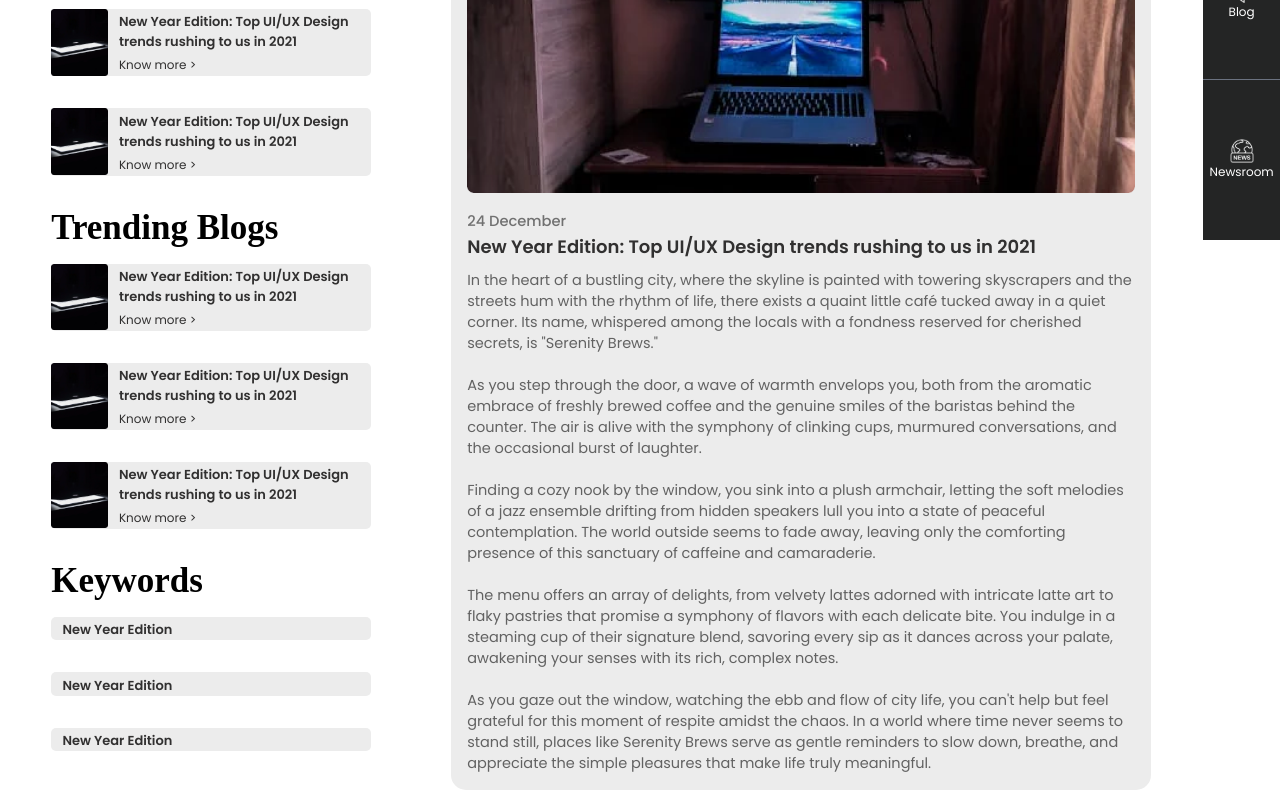
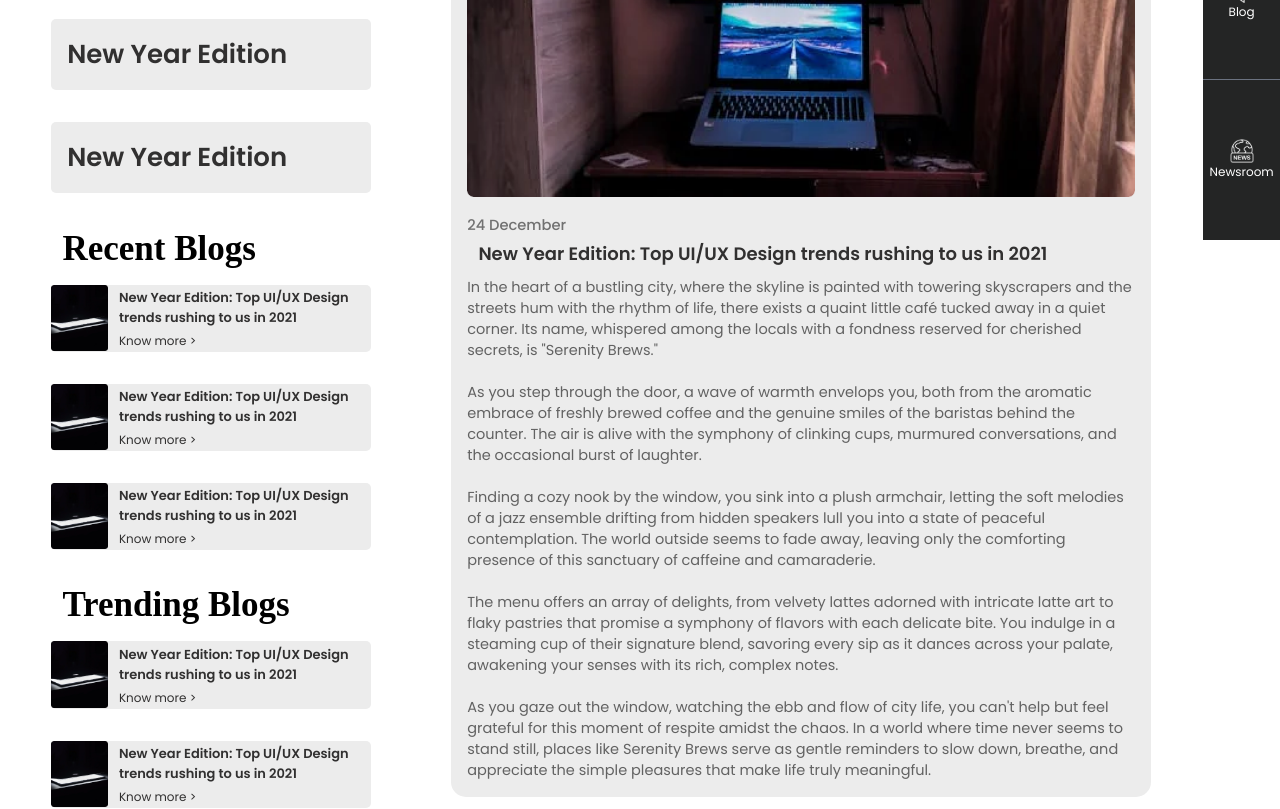
Before and after one commit to BizmanSS/Aquarian, a React (Create React App) app: page /blogs/innerBlog in a window 1280 px wide. Shown: the part 560-1369 px from the top of the page. Built offline with nearby package versions, Linux system fonts and the light colour scheme.

Commit message:
Added keywords

```diff
--- a/src/components/BlogsComponent/innerBlog.js
+++ b/src/components/BlogsComponent/innerBlog.js
@@ -177,7 +177,7 @@ const BlogPosts = () => {
   ];
   const Keywords = ({ title }) => {
     return (
-      <div className="post-card-recent">
+      <div className="post-card-keywords">
         <div>
         <h1>{title}</h1>
         </div>
@@ -250,6 +250,12 @@ const InnerBlog = ({ title, description, date, image}) => {
       </div>
       <div className="left-blog">
         <div>
+        <h1 className="title-heading">Keywords</h1>
+          <div className="blog-card-recent">
+            {keywords.map((post, index) => (
+              <Keywords key={index} {...post} />
+            ))}
+          </div>
           <h1 className="title-heading">Recent Blogs</h1>
           <div className="blog-card-recent">
             {recentBlogs.map((post, index) => (
@@ -260,12 +266,6 @@ const InnerBlog = ({ title, description, date, image}) => {
           <div className="blog-card-recent">
             {trendingBlogs.map((post, index) => (
               <TrendingBlogs key={index} {...post} />
-            ))}
-          </div>
-          <h1 className="title-heading">Keywords</h1>
-          <div className="blog-card-recent">
-            {keywords.map((post, index) => (
-              <Keywords key={index} {...post} />
             ))}
           </div>
         </div>
--- a/src/styles/Blogs.css
+++ b/src/styles/Blogs.css
@@ -61,6 +61,14 @@
   margin-top: 1rem;
   margin-bottom: 2rem;
 }
+.post-card-keywords {
+  border-radius: 5px;
+  background: #ececec;
+  width: 420px;
+  display: flex;
+  margin-top: 1rem;
+  margin-bottom: 2rem;
+}
 .post-card img, .post-card-similar img, .post-card-inner img {
   margin-bottom: 1rem;
 }
@@ -97,6 +105,21 @@ margin-left: 67%;
   line-height: normal;
 }
 .post-card-recent h1 {
+  color: #313030;
+  font-size: 16px;
+  font-style: normal;
+  font-weight: 600;
+  line-height: normal;
+  padding: 0.2rem 0.7rem 0rem 0.7rem;
+}
+.post-card-keywords h1 {
+  color: #313030;
+  font-size: 26px;
+  font-style: normal;
+  font-weight: 600;
+  line-height: normal;
+  padding: 1rem;
+} h1 {
   color: #313030;
   font-size: 16px;
   font-style: normal;
@@ -216,7 +239,7 @@ letter-spacing: 6.65px;
   }
 }
 @media (max-width: 1580px) {
-  .post-card-recent {
+  .post-card-recent, .post-card-keywords {
     width: 400px;
   }
   .post-card, .post-card-similar {
@@ -231,7 +254,7 @@ letter-spacing: 6.65px;
     }
 }
 @media (max-width: 1520px) {
-  .post-card,  .post-card-similar {
+  .post-card,  .post-card-similar, .post-card-keywords {
     width: 370px;
   }
   .left-blog {
@@ -283,7 +306,7 @@ letter-spacing: 6.65px;
     }
 }
 @media (max-width: 1400px) {
-  .post-card, .post-card-similar {
+  .post-card, .post-card-similar, .post-card-keywords {
     width: 320px;
   }
   .left-blog {
```
